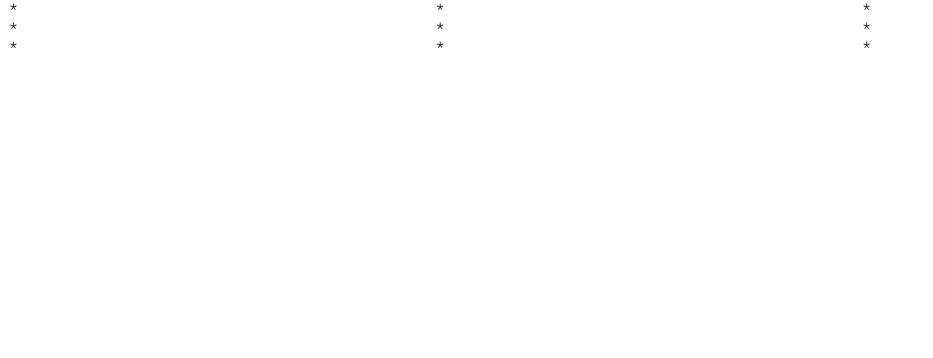
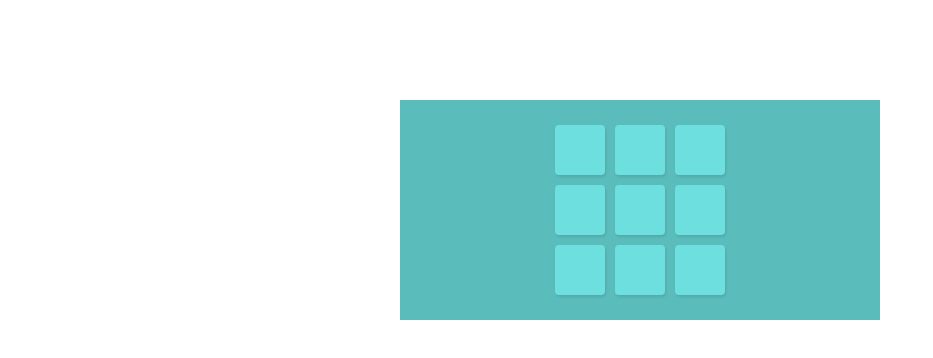
Before and after one commit to adventjex/jimmy, a React (Create React App) app: page / in a window 1280 px wide. Shown: the top 358 px of the page, without its empty margins (0-933 px from the left). Built offline with nearby package versions, Linux system fonts and the light colour scheme.

Commit message:
added initial win check condition for checking rows

```diff
--- a/src/components/games/TicTacToe/Constants.js
+++ b/src/components/games/TicTacToe/Constants.js
@@ -1,4 +1,13 @@
+/**
+ * Game constants for TicTacToe
+ */
+
 export const GAME_SIZE = 3;
 export const EMPTY_STATE = 'empty_state';
 export const X_STATE = 'x_state';
 export const O_STATE = 'o_state';
+export const X_TURN = 'X_TURN';
+export const O_TURN = 'O_TURN';
+export const MIDDLE_TILE = 'MIDDLE_TILE';
+export const CORNER_TILE = 'CORNER_TILE';
+export const SIDE_TILE = 'SIDE_TILE';
--- /dev/null
+++ b/src/components/games/TicTacToe/Tile.js
@@ -0,0 +1,51 @@
+import React from 'react';
+import * as CONSTANTS from './Constants';
+
+const { EMPTY_STATE, X_STATE, O_STATE } = CONSTANTS;
+
+/**
+ * getTileImage uses a constant string to get the correct UI
+ * @param {String}
+ */
+function getTileImage(tileData) {
+  let tileImage;
+  switch (tileData) {
+  case EMPTY_STATE:
+    tileImage = '';
+    break;
+  case X_STATE:
+    tileImage = 'X';
+    break;
+  case O_STATE:
+    tileImage = 'O';
+    break;
+  default:
+    tileImage = '';
+    break;
+  }
+  return tileImage;
+}
+
+/**
+ * Tile component to render on the board
+ * @param props
+ * tileData {String}
+ * selectTile {Function}
+ * row {Number}
+ * col {Number}
+ */
+function Tile(props) {
+  const {
+    tileData, continueTurn, row, col,
+  } = props;
+  const tileImage = getTileImage(tileData);
+
+  function checkSelectTile() {
+    if (tileData === EMPTY_STATE) {
+      continueTurn(row, col);
+    }
+  }
+  return <div className="tile" onClick={() => checkSelectTile()}>{tileImage}</div>;
+}
+
+export default Tile;
--- a/src/components/games/TicTacToe/gameLogic.js
+++ b/src/components/games/TicTacToe/gameLogic.js
@@ -1,22 +1,15 @@
-import React from 'react';
 import * as CONSTANT from './Constants';
 
-const { GAME_SIZE, EMPTY_STATE } = CONSTANT;
-
-function getTileImage(tileData) {
-  let tileImage;
-  switch (tileData) {
-  case EMPTY_STATE:
-    tileImage = '*';
-    break;
-  default:
-    tileImage = '*';
-    break;
-  }
-  return tileImage;
-}
+const {
+  GAME_SIZE, EMPTY_STATE, MIDDLE_TILE, SIDE_TILE, CORNER_TILE,
+} = CONSTANT;
 
 const gameLogic = {
+  /**
+   * resetBoardData returns a blank board.
+   * Uses a double for loop to create a 2d array of EMPTY_STATE
+   * @returns 2D Array
+   */
   resetBoardData: () => {
     const blankBoard = [];
     for (let i = 0; i < GAME_SIZE; i += 1) {
@@ -29,19 +22,77 @@ const gameLogic = {
     return blankBoard;
   },
 
-  createBoard: boardData => {
-    const boardView = [];
-    for (let i = 0; i < boardData.length; i += 1) {
-      const boardRow = [];
-      for (let j = 0; j < boardData[i].length; j += 1) {
-        const tileData = boardData[i][j];
-        const tileValue = getTileImage(tileData);
-        boardRow.push(<div className="portrait-8" key={`${i}-${j}`}>{tileValue}</div>);
-      }
-      boardView.push(<div className="row" key={`${i}-row`}>{boardRow}</div>);
+  /**
+   * isMatchComplete returns true or false if a win condition is satisfied
+   * @returns {Boolean} Boolean
+   */
+  checkIfMatchComplete: (row, col, boardData) => {
+    const tilePosition = getTilePosition(row, col);
+    let isMatchComplete;
+    switch (tilePosition) {
+    case MIDDLE_TILE:
+      isMatchComplete = checkMiddleTile(row, col, boardData);
+      break;
+    default:
+      break;
     }
-    return <div>{boardView}</div>;
+    return isMatchComplete;
   },
 };
 
+/**
+ * Uses basic math and position to determine tile position
+ * Works only on an odd grid
+ * @param {Number} row
+ * @param {Number} col
+ */
+function getTilePosition(row, col) {
+  // check if tile is the middle tile
+  const middlePosition = Math.floor(GAME_SIZE / 2);
+  if (row === middlePosition && col === middlePosition) {
+    return MIDDLE_TILE;
+  }
+
+  /**
+   * check if tile is corner or side
+   * if tile row - col is odd, then it's a side tile
+   * if tile row - col is even, then it's a corner tile (since we excluded middle tile above)
+   */
+  const positionDiff = Math.abs(row - col);
+  if (positionDiff % 2 !== 0) {
+    return SIDE_TILE;
+  } else {
+    return CORNER_TILE;
+  }
+}
+
+/**
+ * checkMiddleTile will checkRow, checkCol, checkDiagonal
+ * @param {Number} row
+ * @param {Number} col
+ * @param {2D Array} boardData
+ */
+function checkMiddleTile(row, col, boardData) {
+  if (checkRow(row, boardData)) {
+    return true;
+  }
+}
+
+/**
+ * checkRow will check the entire row to see if it's a match
+ * only needs to check for one row
+ * @param {Number} row
+ * @param {Number} col
+ */
+function checkRow(row, boardData) {
+  const rowToCheck = boardData[row];
+  const firstTileToCheck = rowToCheck[0];
+  for (let i = 1; i < GAME_SIZE; i += 1) {
+    if (firstTileToCheck !== rowToCheck[i]) {
+      return false;
+    }
+  }
+  return true;
+}
+
 export default gameLogic;
--- a/src/components/games/TicTacToe/index.js
+++ b/src/components/games/TicTacToe/index.js
@@ -1,19 +1,86 @@
 import React, { useEffect, useState } from 'react';
+import * as CONSTANTS from './Constants';
 import gameLogic from './gameLogic';
+import Tile from './Tile';
+import '../../../styles/css/tic-tac-toe.css';
 
-const { createBoard, resetBoardData } = gameLogic;
+const { checkIfMatchComplete, resetBoardData } = gameLogic;
+const {
+  X_STATE, O_STATE, X_TURN, O_TURN,
+} = CONSTANTS;
 
+/**
+ * TicTacToe main component
+ */
 function TicTacToe() {
   const [boardData, setBoardData] = useState([[]]);
+  const [playerTurn, setPlayerTurn] = useState(X_TURN);
 
   useEffect(() => {
     const blankBoard = resetBoardData();
     setBoardData(blankBoard);
   }, []);
 
+  /**
+   * createBoard loops thru boardData to create a board of Tiles
+   */
+  function createBoard() {
+    const boardView = [];
+    for (let i = 0; i < boardData.length; i += 1) {
+      const boardRow = [];
+      for (let j = 0; j < boardData[i].length; j += 1) {
+        const tileData = boardData[i][j];
+        boardRow.push(<Tile key={`${j}-col`} tileData={tileData} continueTurn={continueTurn} row={i} col={j} />);
+      }
+      boardView.push(
+        <div className="row" key={`${i}-row`}>
+          {boardRow}
+        </div>
+      );
+    }
+    return <div>{boardView}</div>;
+  }
+
+  /**
+   * Select tile based on row and col
+   * Change turn after selecting the tile
+   * @param {Number} row
+   * @param {Number} col
+   */
+  function selectTile(row, col) {
+    const newBoardData = boardData.slice();
+    let newState;
+    let nextTurn;
+    if (playerTurn === X_TURN) {
+      newState = X_STATE;
+      nextTurn = O_TURN;
+    } else {
+      newState = O_STATE;
+      nextTurn = X_TURN;
+    }
+    newBoardData[row][col] = newState;
+    return {
+      newBoardData,
+      nextTurn,
+    };
+  }
+
+  /**
+   * Continue turn to select tile, check win, and change turns
+   * @param {Number} row
+   * @param {Number} col
+   */
+  function continueTurn(row, col) {
+    const { newBoardData, nextTurn } = selectTile(row, col);
+    setBoardData(newBoardData);
+
+    const isMatchComplete = checkIfMatchComplete(row, col, boardData);
+    setPlayerTurn(nextTurn);
+  }
+
   return (
     <div className="tic_tac_toe">
-      {createBoard(boardData)}
+      <div className="board">{createBoard(boardData)}</div>
     </div>
   );
 }
--- /dev/null
+++ b/src/styles/css/tic-tac-toe.css
@@ -0,0 +1,22 @@
+.tic_tac_toe {
+  text-align: center;
+  margin: 100px 0px; }
+  .tic_tac_toe .board {
+    display: inline-block;
+    background: #5abdbc;
+    margin: 0 auto;
+    padding: 20px 150px; }
+  .tic_tac_toe .tile {
+    float: left;
+    width: 50px;
+    height: 50px;
+    background: #6ddfde;
+    margin: 5px 5px;
+    font-size: 30px;
+    text-align: center;
+    line-height: 50px;
+    border-radius: 4px;
+    color: #ffffff;
+    -webkit-box-shadow: 1px 2px 3px 0px rgba(0, 0, 0, 0.1);
+    -moz-box-shadow: 1px 2px 3px 0px rgba(0, 0, 0, 0.1);
+    box-shadow: 1px 2px 3px 0px rgba(0, 0, 0, 0.1); }
--- a/src/styles/scss/tic-tac-toe.scss
+++ b/src/styles/scss/tic-tac-toe.scss
@@ -0,0 +1,31 @@
+@import "variables";
+$tile: #6ddfde;
+$board: #5abdbc;
+
+.tic_tac_toe {
+  text-align: center;
+  margin: 100px 0px;
+
+  .board {
+    display: inline-block;
+    background: $board;
+    margin: 0 auto;
+    padding: 20px 150px;
+  }
+
+  .tile {
+    float: left;
+    width: 50px;
+    height: 50px;
+    background: $tile;
+    margin: 5px 5px;
+    font-size: 30px;
+    text-align: center;
+    line-height: 50px;
+    border-radius: 4px;
+    color: $f;
+    -webkit-box-shadow: 1px 2px 3px 0px rgba(0,0,0,0.1);
+    -moz-box-shadow: 1px 2px 3px 0px rgba(0,0,0,0.1);
+    box-shadow: 1px 2px 3px 0px rgba(0,0,0,0.1);
+  }
+}
--- /dev/null
+++ b/src/styles/scss/variables.scss
@@ -0,0 +1 @@
+$f:                     #ffffff;
```
